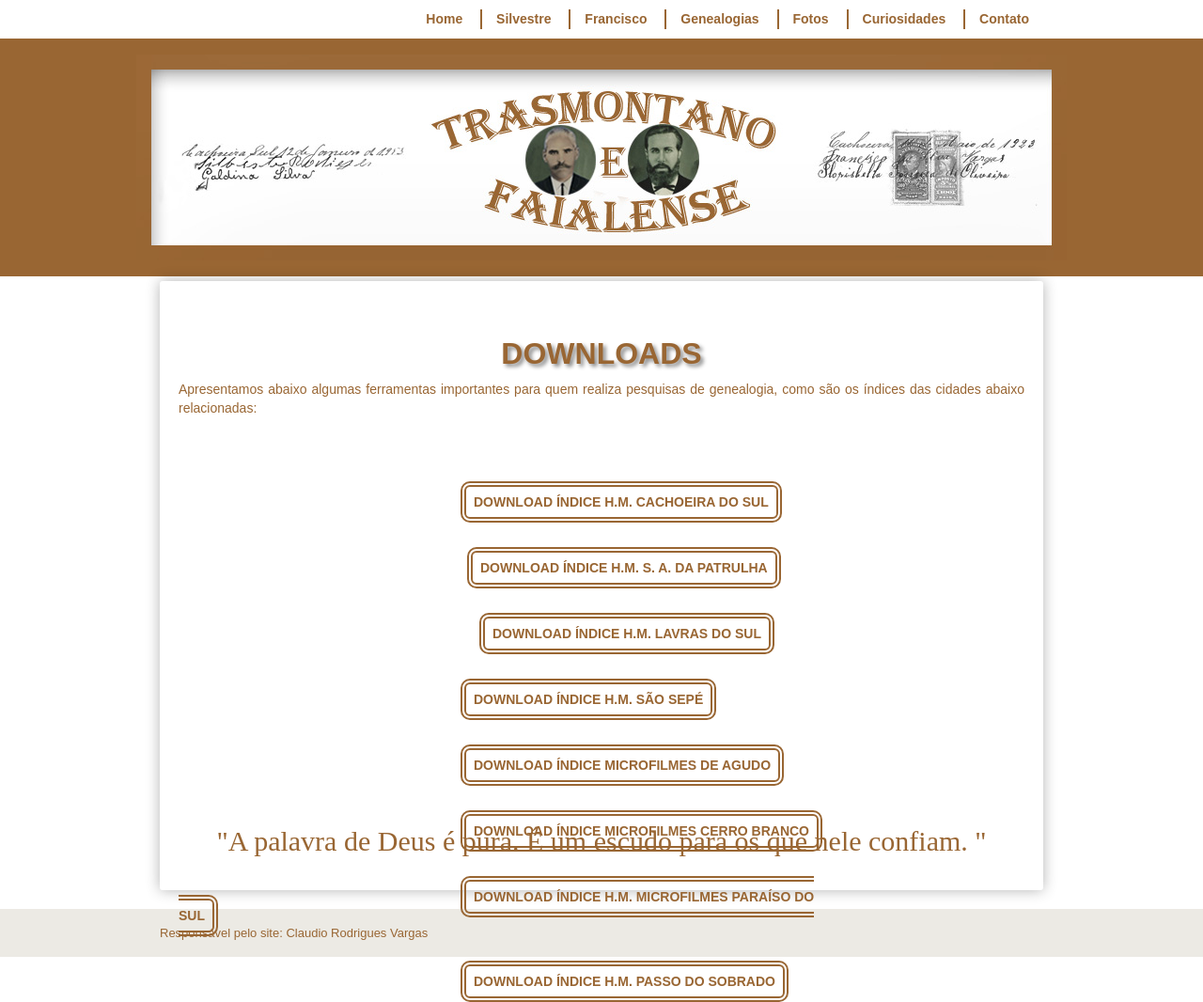
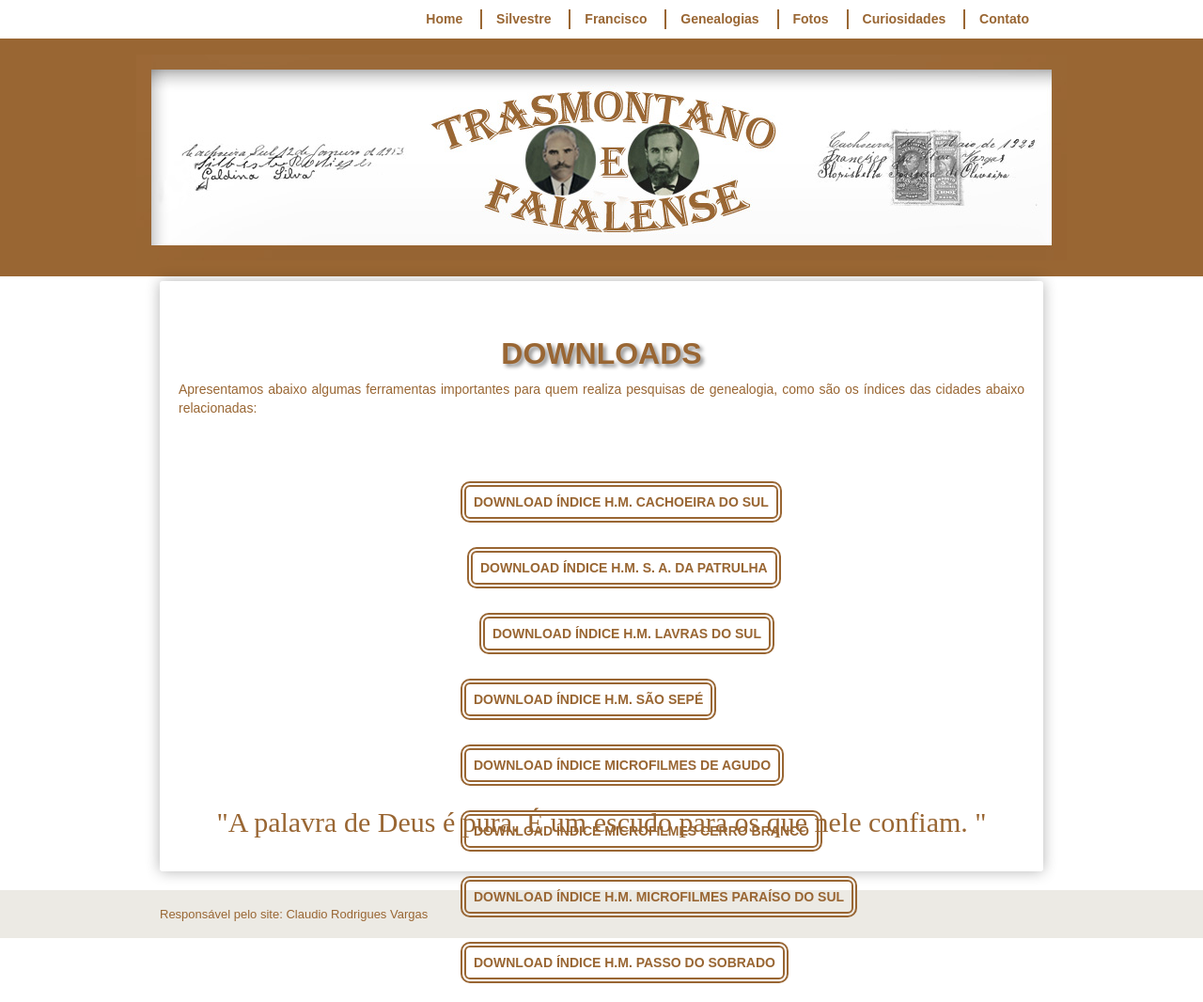
Before and after one commit to claudiovargas1955/claudiovargas1955.github.io, a Jekyll site: the page built from _pages/downloads.html, in a window 1280 px wide. Shown: the whole page at 94% size. Built offline with Jekyll 4.4.1, drawn with Linux system fonts in a browser that asks for light colours; some web fonts are replaced.

Commit message:
Update downloads.html

```diff
--- a/_pages/downloads.html
+++ b/_pages/downloads.html
@@ -12,7 +12,7 @@
      }
 
  #indices{position:relative;
-		     width:700px;
+		     width:1400px;
 		    padding-bottom:200px;
 			}
 
```
